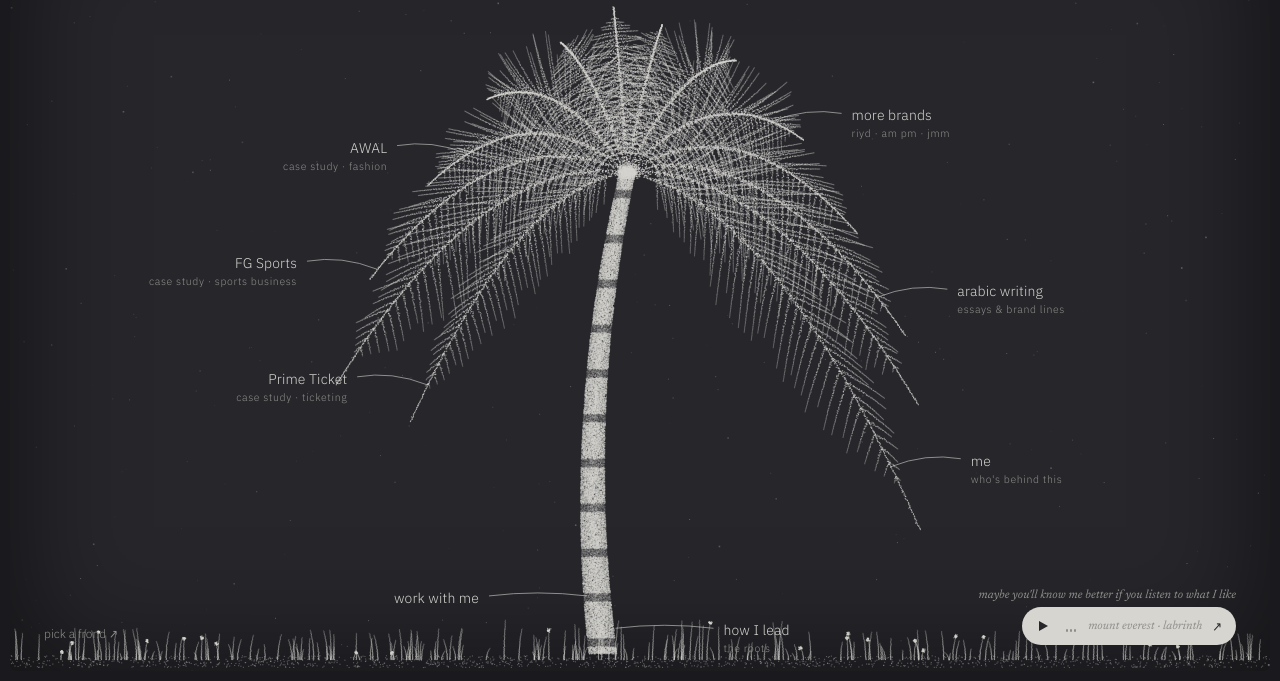
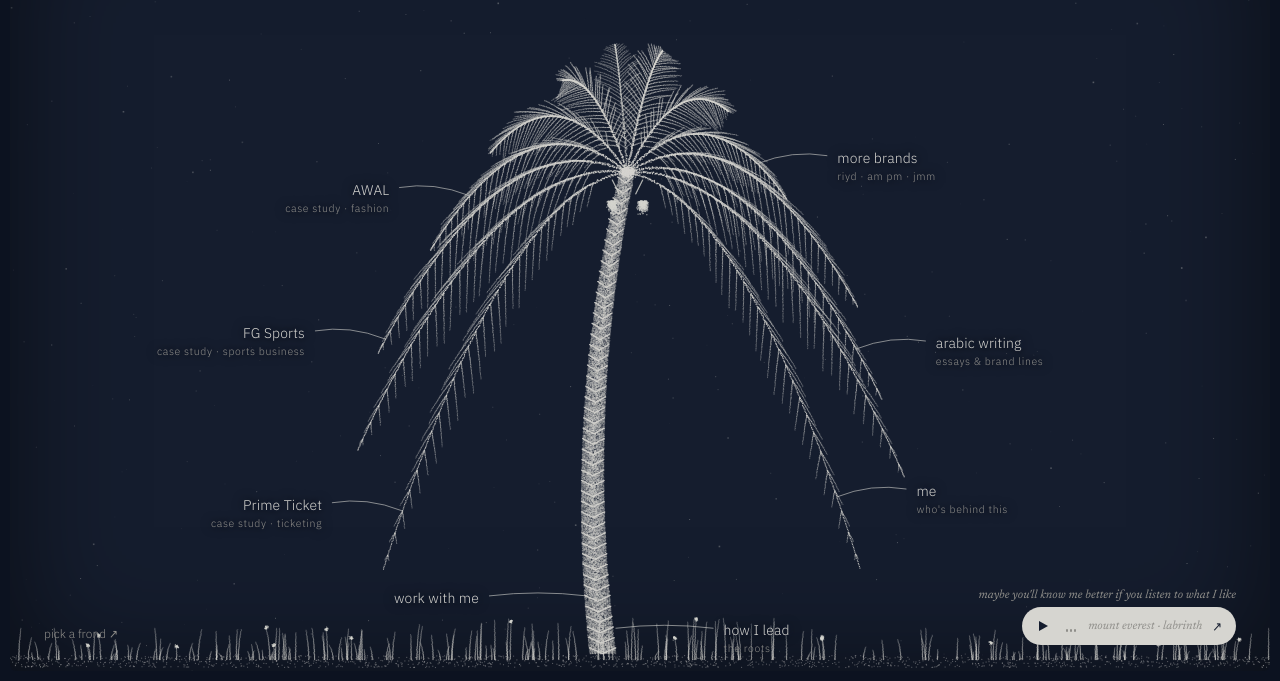
Before and after one commit to MOASTAPHA/MOASTAPHA.github.io, a plain HTML site: page index.html in a window 1280 px wide. Shown: the part 119-800 px from the top of the page. Drawn offline with Linux system fonts and the light colour scheme.

Commit message:
Navy night sky and a realistic date palm
Co-Authored-By: Claude Opus 5.5 <noreply@anthropic.com>

```diff
--- a/index.html
+++ b/index.html
@@ -25,11 +25,11 @@
 <style>
 :root {
   /* One visual world: a grainy palm at night. Fronds are the navigation; a panel opens beside the zoomed frond. */
-  --night: #26262b;
-  --night-deep: #1a1a1e;
+  --night: #151d2e;
+  --night-deep: #0c1220;
   --ink: #d6d5d0;
   --dim: #8f8e8a;
-  --hair: #4a4a50;
+  --hair: #34405a;
   --accent: #e8573f;
   --display: "Newsreader", Georgia, "Times New Roman", serif;
   --body: "IBM Plex Sans Arabic", "Segoe UI", Tahoma, Arial, sans-serif;
@@ -47,7 +47,7 @@ canvas { position: absolute; inset: 0; width: 100%; height: 100%; display: block
 svg.lines { position: absolute; inset: 0; width: 100%; height: 100%; pointer-events: none; }
 svg.lines path { stroke: var(--ink); stroke-width: .8; fill: none; opacity: .75; }
 
-.tag { position: absolute; font-size: 14px; letter-spacing: .01em; white-space: nowrap; padding: 6px 4px; color: var(--ink); transition: color .25s, opacity .5s; }
+.tag { position: absolute; text-shadow: 0 0 6px var(--night), 0 0 12px var(--night); font-size: 14px; letter-spacing: .01em; white-space: nowrap; padding: 6px 4px; color: var(--ink); transition: color .25s, opacity .5s; }
 .tag:hover, .tag[aria-current="true"] { color: var(--accent); }
 .tag .sub { display: block; font-size: 10.5px; color: var(--dim); letter-spacing: .06em; text-transform: lowercase; }
 .tag.right { text-align: left; } .tag.left { text-align: right; }
@@ -74,7 +74,7 @@ body.open .tag:not([aria-current="true"]) { opacity: .25; }
 body.open .intro, body.open .hint, body.open .note { opacity: 0; pointer-events: none; }
 
 /* panel */
-.panel { position: fixed; top: 10px; right: 10px; bottom: 10px; width: min(600px, calc(100% - 20px)); background: rgba(22,22,26,.94); backdrop-filter: blur(6px); border-left: 1px solid var(--hair); border-radius: 0 6px 6px 0; transform: translateX(105%); transition: transform .8s cubic-bezier(.65,0,.25,1) .15s; overflow-y: auto; z-index: 5; }
+.panel { position: fixed; top: 10px; right: 10px; bottom: 10px; width: min(600px, calc(100% - 20px)); background: rgba(14,20,34,.94); backdrop-filter: blur(6px); border-left: 1px solid var(--hair); border-radius: 0 6px 6px 0; transform: translateX(105%); transition: transform .8s cubic-bezier(.65,0,.25,1) .15s; overflow-y: auto; z-index: 5; }
 body.open .panel { transform: none; }
 .panel-inner { padding: 34px 40px 60px; }
 .back { display: inline-flex; gap: 8px; align-items: center; font-size: 13px; color: var(--dim); margin-bottom: 26px; }
@@ -378,52 +378,64 @@ function draw() {
   const top = { x: cx + 26 * k, y: H * (narrow ? .42 : .36) };
   const ctrl = { x: cx - 30 * k, y: (baseY + top.y) / 2 };
 
-  // trunk (quadratic bezier), stippled with rings
+  // trunk (quadratic bezier): stippled bark with V-shaped leaf-base scars, like a date palm
   const bez = (t) => ({ x: (1 - t) ** 2 * cx + 2 * (1 - t) * t * ctrl.x + t * t * top.x, y: (1 - t) ** 2 * baseY + 2 * (1 - t) * t * ctrl.y + t * t * top.y });
   const len = baseY - top.y;
-  for (let i = 0; i < len * 3.2; i++) {
-    const t = i / (len * 3.2), p = bez(t), w = (30 - 13 * t) * k;
-    const ring = Math.sin(t * len / (7.5 * k)) ;
-    const n = Math.round(w * 1.25);
-    for (let j = 0; j < n; j++) {
+  const tw = (t) => (28 - 12 * t) * k;
+  for (let i = 0; i < len * 3; i++) {
+    const t = i / (len * 3), p = bez(t), w = tw(t);
+    for (let j = 0; j < w * 1.1; j++) {
       const off = (rnd() - .5) * w, edge = Math.abs(off) / (w / 2);
-      const a = (ring > .82 ? .18 : .62) * (1 - edge * .45) * (.6 + rnd() * .4);
-      dot(p.x + off, p.y + g() * 1.2, a);
+      dot(p.x + off, p.y + g(), .42 * (1 - edge * .5) * (.6 + rnd() * .4));
+    }
+  }
+  const band = 11 * k;
+  for (let yy = 0; yy < len; yy += band) {
+    const t = yy / len, p = bez(t), w = tw(t);
+    for (let s = 0; s < w * 2.2; s++) {
+      const u = s / (w * 2.2), side = u < .5 ? -1 : 1, v = u < .5 ? u * 2 : (u - .5) * 2;
+      dot(p.x + side * (w / 2) * (1 - v), p.y - band * .55 * (1 - v) + g() * .6, .8);
     }
   }
 
-  // fronds
+  // fronds: arching rachis, sparse forward-pointing leaflets that hang with gravity
   const fronds = [];
   const angs = [-172, -155, -140, -124, -108, -94, -80, -64, -48, -32, -16, -4, 10, -186];
-  angs.forEach((deg, i) => {
+  angs.forEach((deg) => {
     const a = deg * Math.PI / 180;
     const side = Math.abs(Math.cos(a));
-    const L = (190 + 95 * side + rnd() * 30) * k * (deg < -186 + 1 ? .8 : 1);
-    const droop = (.12 + .75 * side) * (deg > 0 || deg < -180 ? 1.2 : 1);
+    const hang = deg > 0 || deg < -180;
+    const L = (175 + 105 * side + rnd() * 25) * k * (hang ? .85 : 1);
+    const droop = .22 + .95 * side + (hang ? .35 : 0);
     const pt = (t) => ({ x: top.x + Math.cos(a) * L * t, y: top.y + Math.sin(a) * L * t + droop * L * t * t });
     fronds.push({ deg, pt });
-    // rachis
-    for (let s = 0; s < L * 2.2; s++) { const t = s / (L * 2.2), p = pt(t); const w = (3.2 * (1 - t) + .8) * k; dot(p.x + g() * w, p.y + g() * w, .7); }
-    // leaflets
-    for (let t = .1; t < .99; t += .024) {
-      const p = pt(t), q = pt(t + .01);
-      const tx = q.x - p.x, ty = q.y - p.y, tl = Math.hypot(tx, ty) || 1;
+    const back = deg < -85 && deg > -100;
+    const al = back ? .6 : 1;
+    for (let s = 0; s < L * 2; s++) { const t = s / (L * 2), q = pt(t); const w = (2.6 * (1 - t) + .6) * k; dot(q.x + g() * w * .6, q.y + g() * w * .6, .8 * al); }
+    for (let t = .14; t < .985; t += .03) {
+      const q = pt(t), q2 = pt(t + .01);
+      const tx = q2.x - q.x, ty = q2.y - q.y, tl = Math.hypot(tx, ty) || 1;
       const ux = tx / tl, uy = ty / tl;
-      const ll = L * .2 * Math.pow(Math.sin(Math.PI * Math.min(1, t * 1.08)), .65) * (.8 + rnd() * .35);
+      const ll = L * .16 * Math.pow(Math.sin(Math.PI * Math.min(.98, t)), .75) * (.85 + rnd() * .3);
       [-1, 1].forEach((sd) => {
-        const ang = sd * (.95 + rnd() * .2);
+        const ang = sd * (.55 + rnd() * .12);
         let dx = ux * Math.cos(ang) - uy * Math.sin(ang), dy = ux * Math.sin(ang) + uy * Math.cos(ang);
-        dy += .55; const dl = Math.hypot(dx, dy); dx /= dl; dy /= dl;
-        const steps = ll * 1.6;
-        for (let s = 0; s < steps; s++) {
-          const u = s / steps, w = 2.4 * (1 - u) * k;
-          dot(p.x + dx * ll * u + g() * w, p.y + dy * ll * u + dy * u * u * ll * .25 + g() * w, .55 * (1 - u * .5));
+        dy += .3 + .25 * side; const dl = Math.hypot(dx, dy); dx /= dl; dy /= dl;
+        const steps = ll * 1.5;
+        for (let s2 = 0; s2 < steps; s2++) {
+          const u = s2 / steps;
+          dot(q.x + dx * ll * u + g() * .5, q.y + dy * ll * u + u * u * ll * .18 + g() * .5, (.62 - u * .32) * al, 1);
         }
       });
     }
   });
-  // crown cluster
-  for (let i = 0; i < 900 * k; i++) dot(top.x + g() * 14 * k, top.y + g() * 10 * k, .7);
+  // crown and hanging date bunches
+  for (let i = 0; i < 500 * k; i++) dot(top.x + g() * 11 * k, top.y + g() * 8 * k, .75);
+  [-1, 1].forEach((sd) => {
+    const bx = top.x + sd * 16 * k, by = top.y + 14 * k;
+    for (let s = 0; s < 30 * k; s++) dot(bx - sd * s * .25, by - 6 * k + s * .5, .6);
+    for (let i = 0; i < 420 * k; i++) dot(bx + g() * 7 * k, by + 16 * k + Math.abs(g()) * 16 * k, .55, 1.3);
+  });
 
   // grass tufts
   for (let i = 0; i < W / 5; i++) {
```
Also changed, not shown: img/og-image.jpg, 1 other file.
